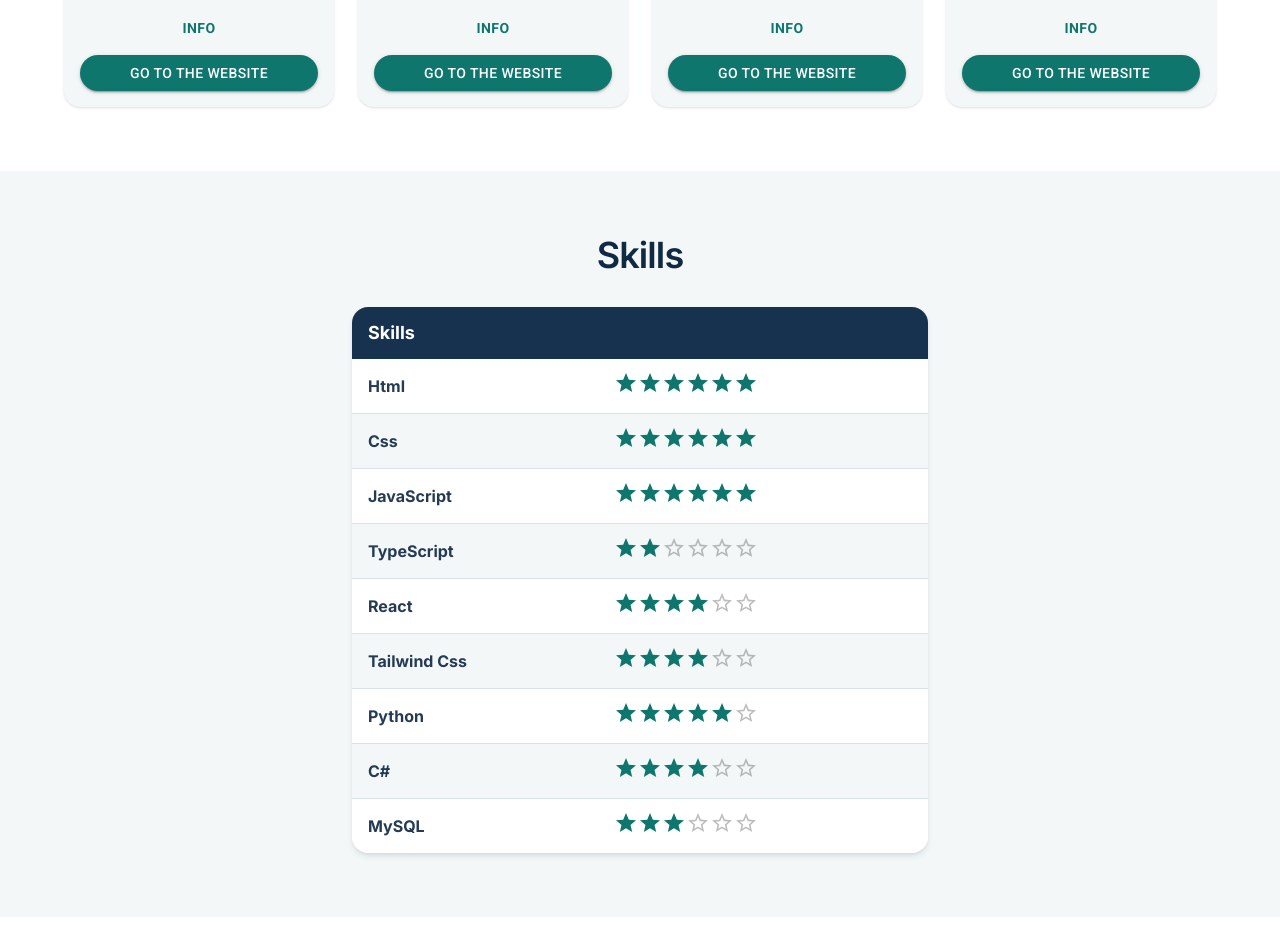
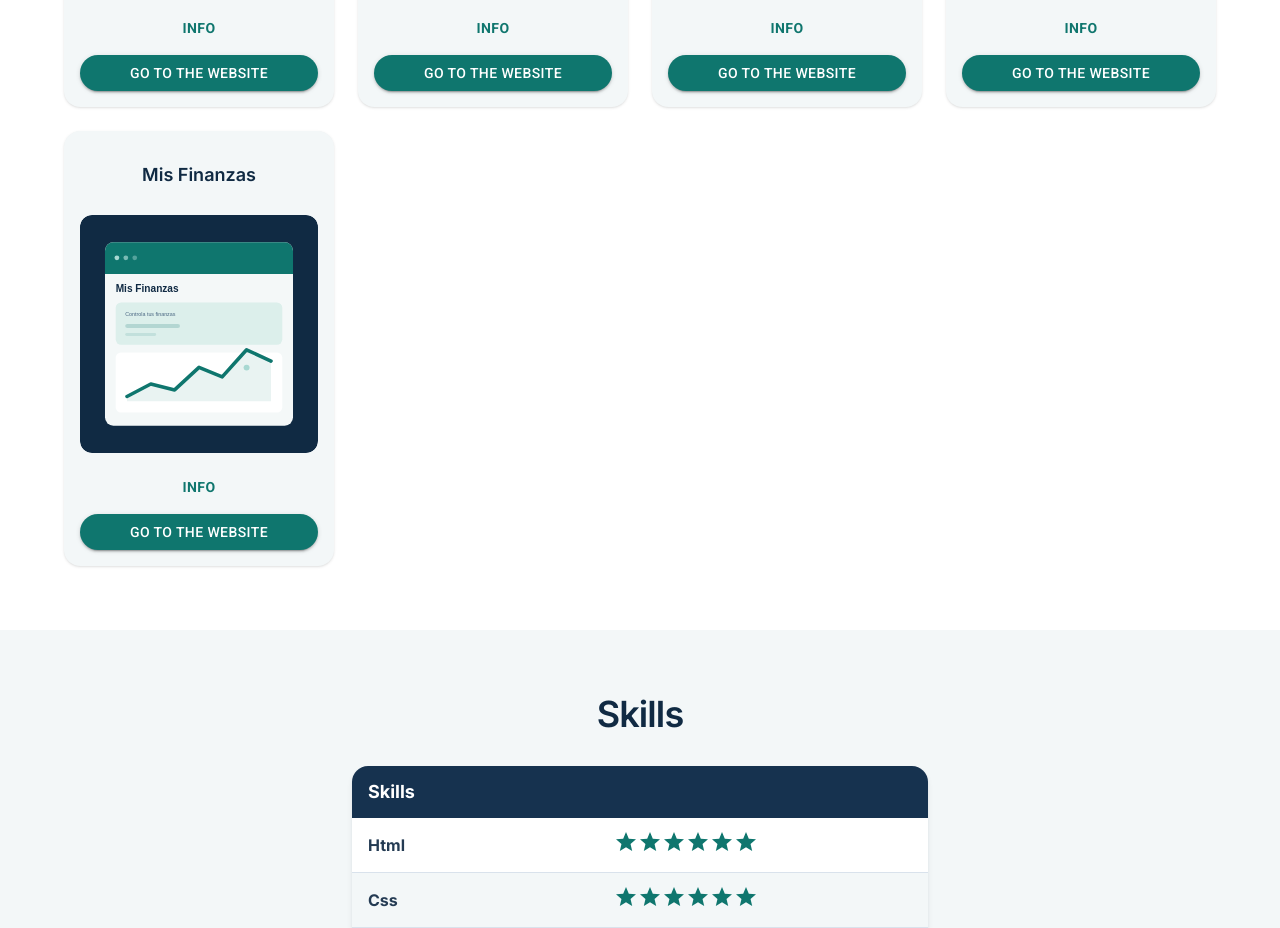
Before and after one commit to beautycodez/portafolio-react-next, a Next.js app: page / in a window 1280 px wide. Shown: the part 1160-2088 px from the top of the page. Built offline with nearby package versions, Linux system fonts and the light colour scheme.

Commit message:
new project finanzas and readme update

```diff
--- a/src/app/components/Front-end-galery/FrontEnd.jsx
+++ b/src/app/components/Front-end-galery/FrontEnd.jsx
@@ -63,6 +63,13 @@ const FrontEnd = () => {
       img: "/images/naruto-400.png",
       infoWeb: "Chamber of Commerce: Html, CSS, JavaScript",
     },
+    {
+      id: 5,
+      title: "Mis Finanzas",
+      url: "https://finanzas-app-eight-flax.vercel.app/",
+      img: "/images/mis-finanzas.svg",
+      infoWeb: "Mis Finanzas: aplicación web para gestionar tus finanzas personales.",
+    },
   ];
 
   function handleClickInfo(infoWeb) {
```
Also changed, not shown: public/images/mis-finanzas.svg (added), 1 other file (tests, documents, lock files or other folders).
